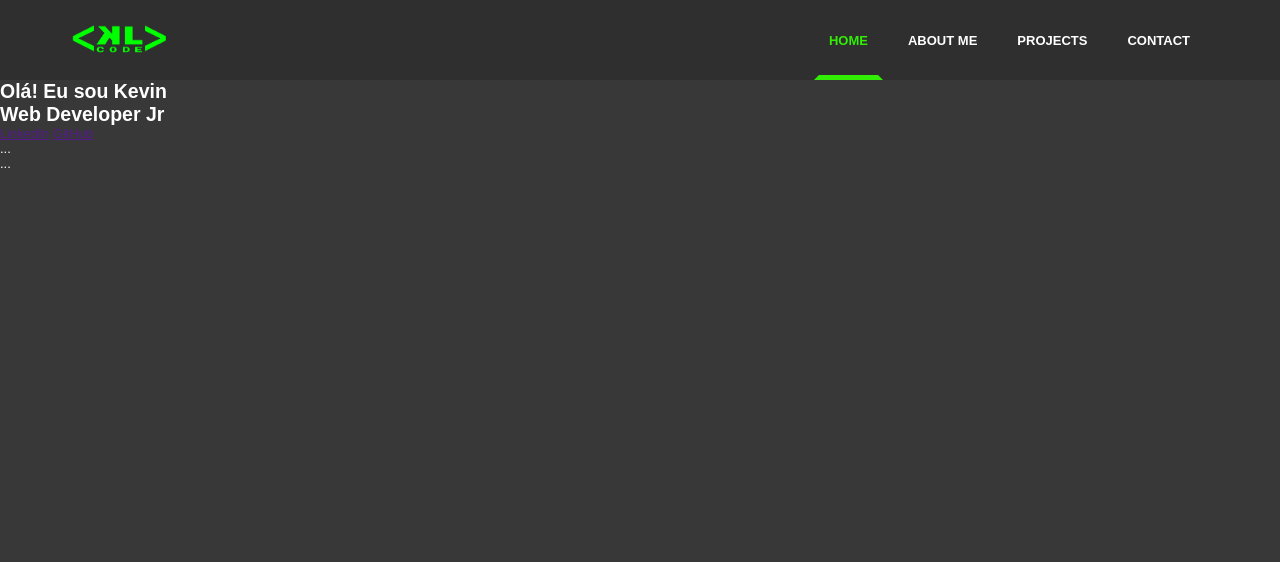
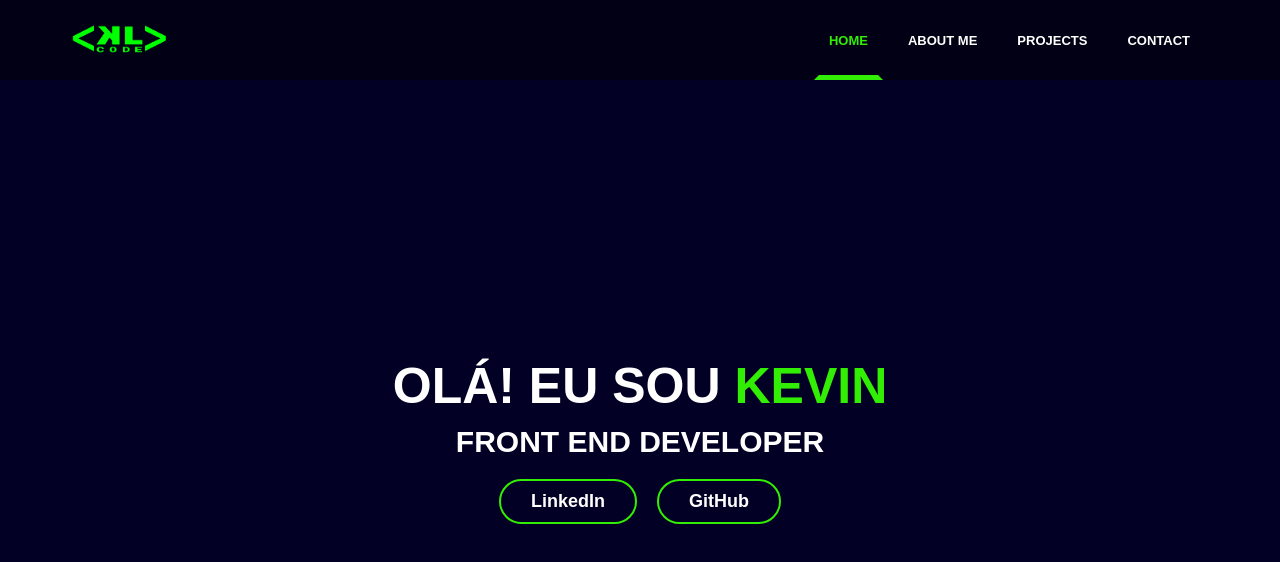
Before and after one commit to kevinup13/HTML-CSS, a plain HTML site: page Kevin_portifolio/index.html in a window 1280 px wide. Drawn offline with Linux system fonts and the light colour scheme.

Commit message:
atualizacao css

```diff
--- a/Kevin_portifolio/assets/templates/style.css
+++ b/Kevin_portifolio/assets/templates/style.css
@@ -7,13 +7,13 @@
 body {
     font-family: 'Montserrat', arial, helvetica, sans-serif;
     font-size: 13px;
-    background-color: rgb(56, 56, 56);
+    background-color: rgb(2, 0, 28);
     color: #fff;
 }
 
 header {
     height: 80px;
-    background-color: rgb(47, 47, 47);
+    background-color: rgb(1, 0, 20);
     color: #fff;
 }
 
@@ -63,7 +63,7 @@ header {
     margin-right: 5px;
     transition: .3s;
     height: 80px;
-    border: 5px solid rgb(47, 47, 47);
+    border: 5px solid rgb(1, 0, 20);
 }
 
 .menu li a:hover {
@@ -77,3 +77,75 @@ header {
 }
 
 /*-----------banner--------------*/
+.banner {
+    height: calc(100vh - 80px);
+    background: rgb(2, 0, 36);
+    overflow: hidden;
+}
+
+.banner .sliders {
+    width: 1000vw;
+    height: 100%;
+}
+
+.banner .slide {
+    display: block;
+    width: 100vw;
+    height: 100%;
+}
+
+.banner .slidearea {
+    display: flex;
+    flex-direction: column;
+    height: 100%;
+    align-items: center;
+    justify-content: center;
+    color: #fff;
+}
+
+.banner h1 {
+    text-transform: uppercase;
+    font-size: 50px;
+    font-weight: bold;
+}
+
+.banner h1 span {
+    color: rgb(50, 237, 4);
+}
+
+.banner h2 {
+    margin-top: 10px;
+    text-transform: uppercase;
+    font-size: 30px;
+}
+
+.banner .link-sites {
+    display: flex;
+    justify-content: center;
+    align-items: center;
+    margin-top: 20px;
+
+}
+
+.banner .link-sites a {
+    display: block;
+    margin-left: 10px;
+    margin-right: 10px;
+    background-color: rgb(50, 237, 4);
+    padding: 10px 30px;
+    font-size: 18px;
+    font-weight: bold;
+    text-decoration: none;
+    border: 2px solid rgb(50, 237, 4);
+    color: #fff;
+    background-color: rgb(2, 0, 36);
+    border-radius: 25px;
+    transition: .3s;
+}
+
+.banner .link-sites a:hover {
+    background-color: rgb(50, 237, 4);
+    border: 2px solid rgb(50, 237, 4);
+    color: #fff;
+
+}
--- a/Kevin_portifolio/index.html
+++ b/Kevin_portifolio/index.html
@@ -32,9 +32,9 @@
             <div class="sliders">
                 <div class="slide">
                     <div class="slidearea">
-                        <h1>Olá! Eu sou <span>Kevin</span></h1>
-                        <h2>Web Developer Jr</h2>
-                        <div class="links">
+                        <h1>Olá! Eu sou <span>Kevin</span><br /></h1>
+                        <h2>Front End Developer</h2>
+                        <div class="link-sites">
                             <a href="">LinkedIn</a>
                             <a href="">GitHub</a>
                         </div>
```
Also changed, not shown: Kevin_portifolio/assets/icons/github.png (added), Kevin_portifolio/assets/icons/linkedin.png (added).
